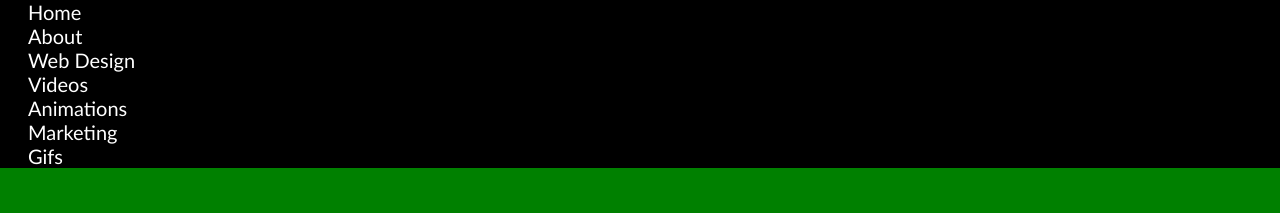
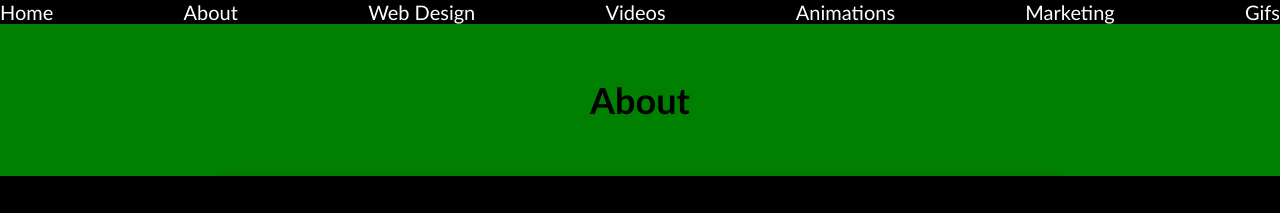
Before and after one commit to Migreen06/Green-Scorpion, a plain HTML site: page About.html in a window 1280 px wide. Shown: the top 213 px of the page. Drawn offline with Linux system fonts and the light colour scheme.

Commit message:
fixed nav

```diff
--- a/About.html
+++ b/About.html
@@ -60,27 +60,25 @@
             color: white;
             text-align: center;
         }
+ li {
+        list-style-type: none;
+     }
 
-        .list {
-            max-width: 100vw;
+        nav {
+            display:flex;
+            width:100%;
+            justify-content:space-between;
         }
 
-        nav {
-            width:100%;
-        }
-          .menu {
+        .menu {
             text-align: left;
             font-size: 20px;
-            display:flex;
-                        justify-content:space-between;
-
             font-family: Gill Sans;
         }
 
     </style>
 
     <div class="menu">
-        <div class="list">
             <nav>
                 <li>
                     <a href="index.html"> Home</a>
@@ -106,7 +104,6 @@
                     <a href="Gifs.html"> Gifs</a>
                 </li>
             </nav>
-        </div>
     </div>
 </head>
 
```
